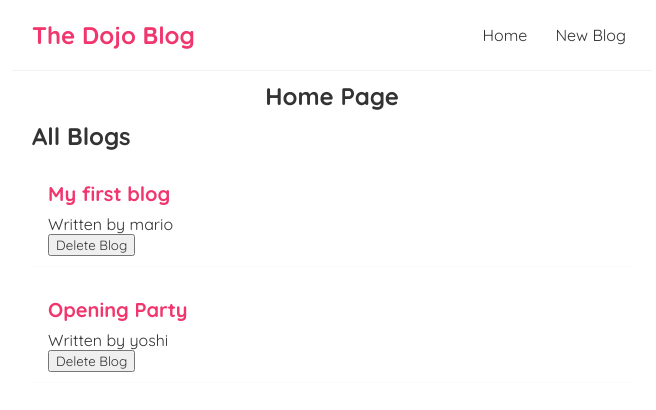
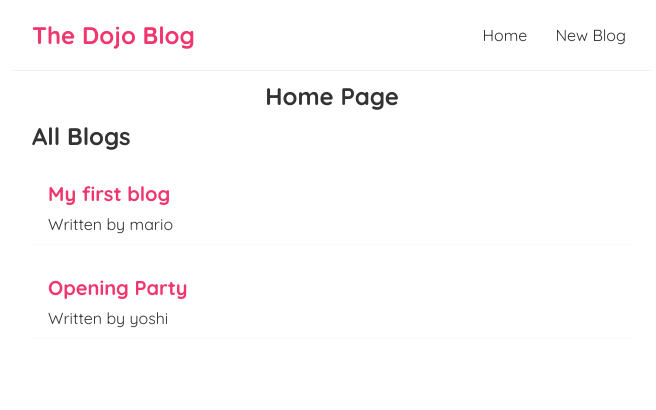
Before and after one commit to FaeizHamdard22/dojo-blog-1, a React (Create React App) app: page / in a window 1280 px wide. Shown: the top 410 px of the page, without its empty margins (308-964 px from the left). Built offline with nearby package versions, Linux system fonts and the light colour scheme; data requests are answered from the project's data file.

Commit message:
using catch block for error handling

```diff
--- a/src/BlogList.js
+++ b/src/BlogList.js
@@ -1,4 +1,4 @@
-const BlogList = ({ blogs, title, handleDelete }) => {
+const BlogList = ({ blogs, title}) => {
   return (
     <div className="blog-list">
       <h2>{title}</h2>
@@ -6,7 +6,6 @@
         <div className="blog-preview" key={blog.id}>
           <h2>{blog.title}</h2>
           <p>Written by {blog.author}</p>
-          <button onClick={() => handleDelete(blog.id)}>Delete Blog</button>
         </div>
       ))}
     </div>
--- a/src/Home.js
+++ b/src/Home.js
@@ -1,30 +1,31 @@
-import {useState, useEffect} from 'react';
-import BlogList from './BlogList';
+import { useState, useEffect } from "react";
+import BlogList from "./BlogList";
 
 const Home = () => {
   const [blogs, setBlogs] = useState(null);
-
-  const [name, setName] = useState("mario");
-
-  const handleDelete = (id) => {
-    const newBlogs = blogs.filter((blog) => blog.id !== id);
-    setBlogs(newBlogs);
-  }
+  const [isPending, setIsPending] = useState(true);
 
   useEffect(() => {
-    fetch("http://localhost:8000/blogs")
-      .then(res => {
-        return res.json();
-      })
-      .then(data => {
-        setBlogs(data);
-      })
+    setTimeout(() => {
+      fetch("http://localhost:8000/blogs")
+        .then((res) => {
+          return res.json();
+        })
+        .then((data) => {
+          setBlogs(data);
+          setIsPending(false);
+        })
+        .catch(err => {
+          console.log(err.message);
+        })
+    }, 1000);
   }, []);
 
   return (
     <div className="home">
-      <h2 className='home-title'>Home Page</h2>
-      {blogs && <BlogList blogs={blogs} title="All Blogs" handleDelete={handleDelete} />}
+      <h2 className="home-title">Home Page</h2>
+      {isPending && <div>Loading...</div>}
+      {blogs && <BlogList blogs={blogs} title="All Blogs" />}
     </div>
   );
 };
```
